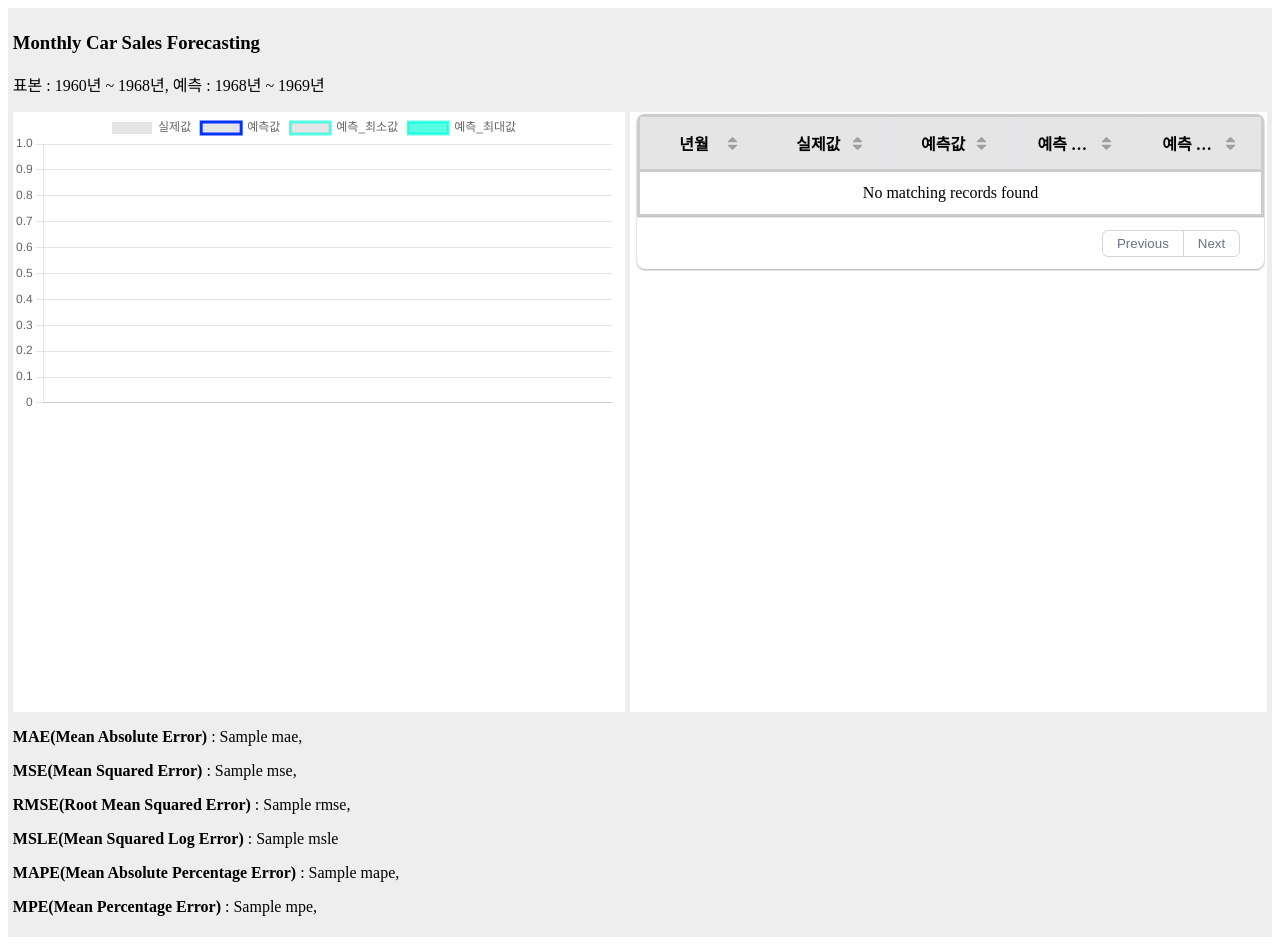
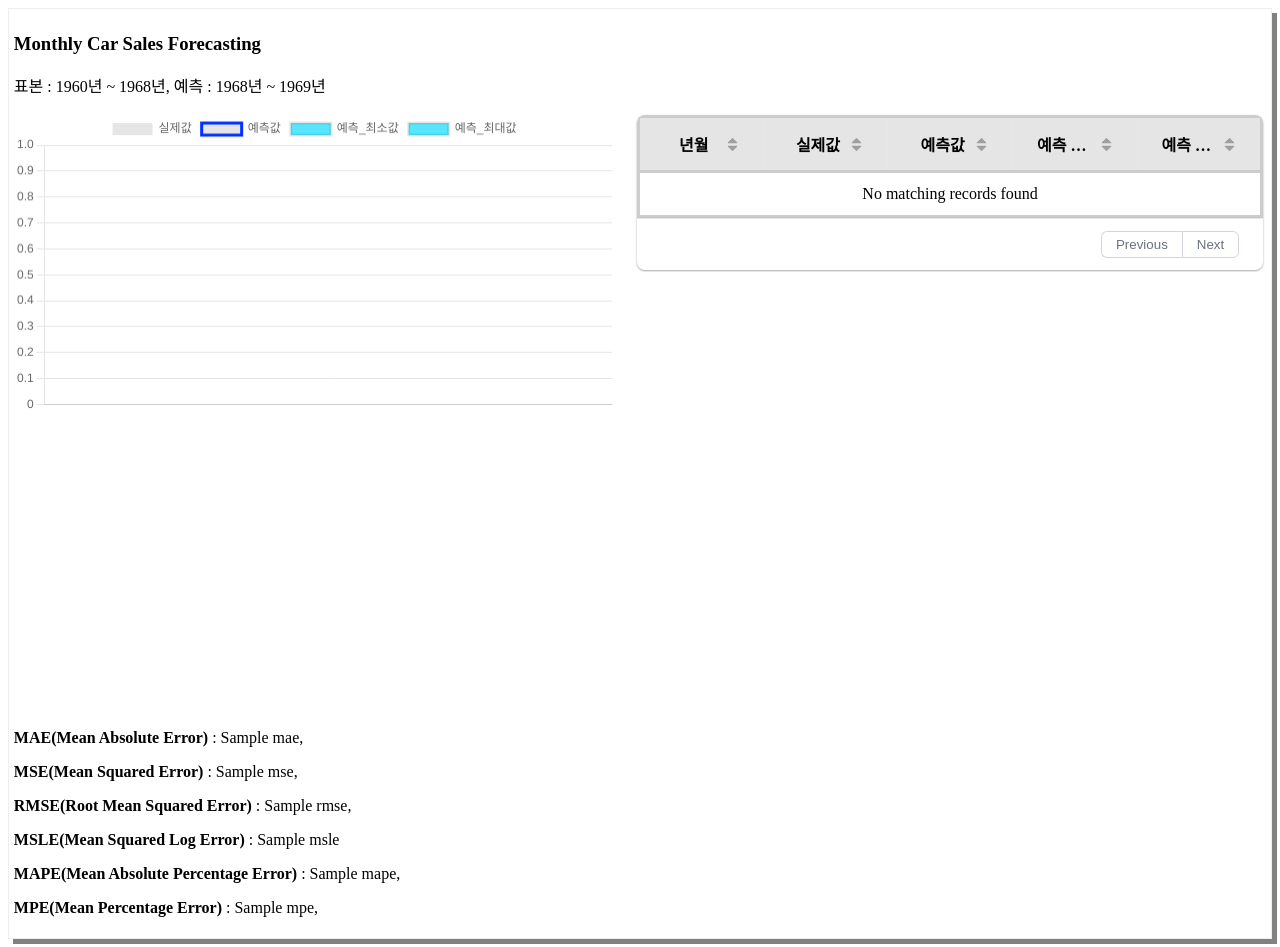
Before and after one commit to devyoon91/py_forecasting, a Python web app: template src/templates/forecasting/car-sales.html in a window 1280 px wide. Run offline with Jinja, Linux system fonts and the light colour scheme; the template is opened without the code that fills it: most values are stand-ins (such as "Sample title", 1, 10 or a date in 2020).

Commit message:
fix: css modify

```diff
--- a/src/templates/forecasting/car-sales.html
+++ b/src/templates/forecasting/car-sales.html
@@ -12,16 +12,18 @@
     .forecasting {
         margin: 0;
         padding: 0.3rem;
-        background-color: #eee;
+        background-color: #ffffff;
+        box-shadow: 5px 5px gray;
+        border: 1px solid #eee;
     }
 
     .div-chart-01 {
         width: 100%;
         height: 600px;
-        background-color: #ffffff;
     }
 
     .div-chart-01-left {
+        position: relative;
         width: 48%;
         height: 100%;
         float: left;
@@ -30,7 +32,6 @@
 
     .div-chart-01-right {
         padding: 0 5px 0 5px;
-        border-left: #eee solid 5px;
         width: 50%;
         height: 100%;
         float: right;
@@ -136,9 +137,10 @@
                 data: yhat_lower,
                 fill: false,
                 tension: 0.1,
-                borderColor: 'rgba(0,255,217,0.66)',
-                pointBackgroundColor: "rgba(253,248,0,0.88)",
-                pointBorderColor: "rgb(0,0,0)",
+                // borderColor: 'rgba(253,248,0,0)',
+                backgroundColor: 'rgba(0,217,255,0.66)',
+                pointBackgroundColor: 'rgba(253,248,0,0.88)',
+                pointBorderColor: 'rgb(0,0,0)',
                 pointStyle: 'circle',
                 pointRadius: 2,
                 pointHoverRadius: 2,
@@ -148,10 +150,10 @@
                 data: yhat_upper,
                 fill: 2,
                 tension: 0.1,
-                borderColor: 'rgba(0,255,217,0.66)',
-                backgroundColor: 'rgba(0,255,217,0.66)',
-                pointBackgroundColor: "rgb(255,0,0)",
-                pointBorderColor: "rgb(0,0,0)",
+                // borderColor: 'rgb(255,0,0)',
+                backgroundColor: 'rgba(0,217,255,0.66)',
+                pointBackgroundColor: 'rgb(255,0,0)',
+                pointBorderColor: 'rgb(0,0,0)',
                 pointStyle: 'circle',
                 pointRadius: 2,
                 pointHoverRadius: 2
```
Also changed, not shown: README.md.
